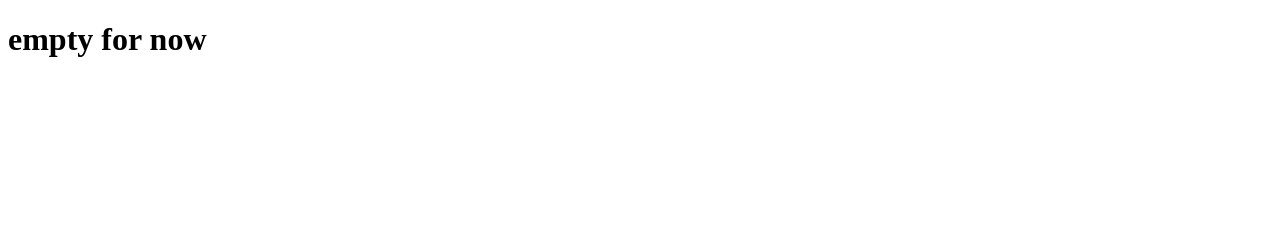
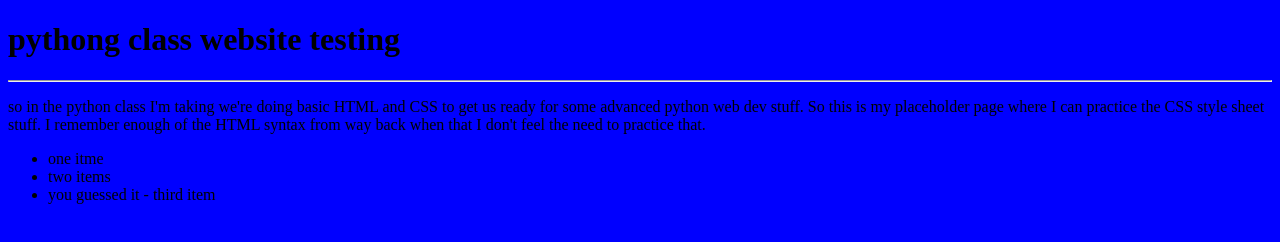
Before and after one commit to rwhiffen/rwhiffen.github.io, a plain HTML site: page index.html in a window 1280 px wide. Drawn offline with Linux system fonts and the light colour scheme.

Commit message:
updated index.html

```diff
--- a/index.html
+++ b/index.html
@@ -4,7 +4,18 @@
   <meta charset="utf=8">
   <title>rwhiffen placeholder</title>
  </head>
- <body>
-  <h1>empty for now</h1>
+ <body style="background-color: blue;">
+  <h1>pythong class website testing</h1>
+  <HR>
+  <p> so in the python class I'm taking we're doing basic HTML and CSS to
+    get us ready for some advanced python web dev stuff.  So this is my
+    placeholder page where I can practice the CSS style sheet stuff.  I remember
+    enough of the HTML syntax from way back when that I don't feel the need to
+    practice that. </p>
+  <ul>
+    <li> one itme</li>
+    <li> two items</li>
+    <li> you guessed it - third item</li>
+  </ul>
  </body>
 </html>
```
